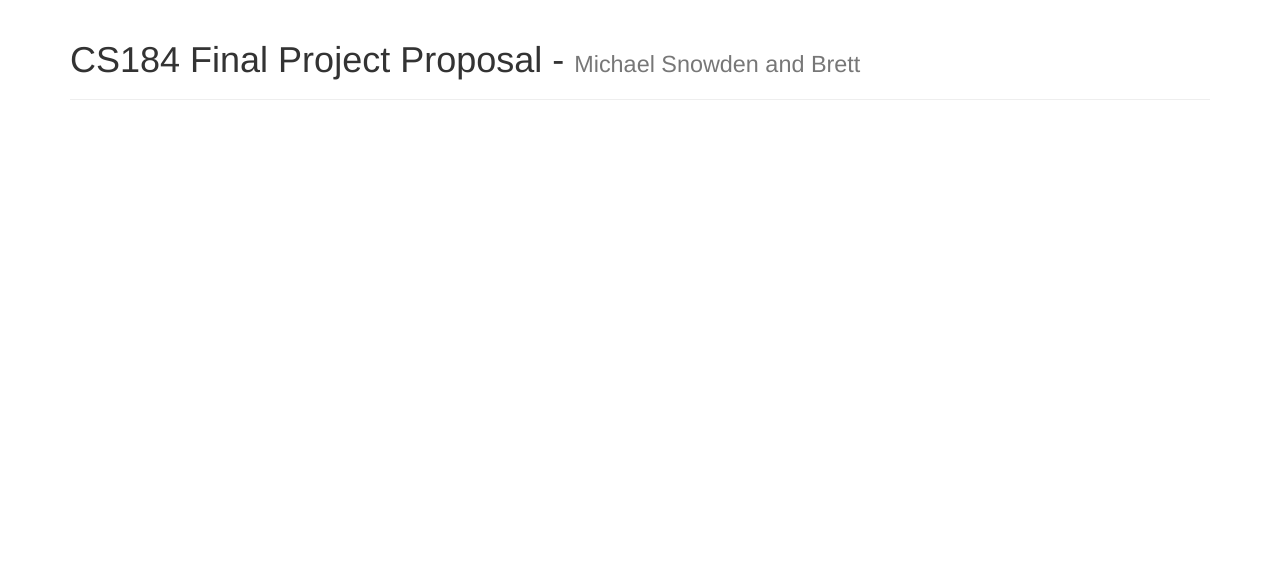
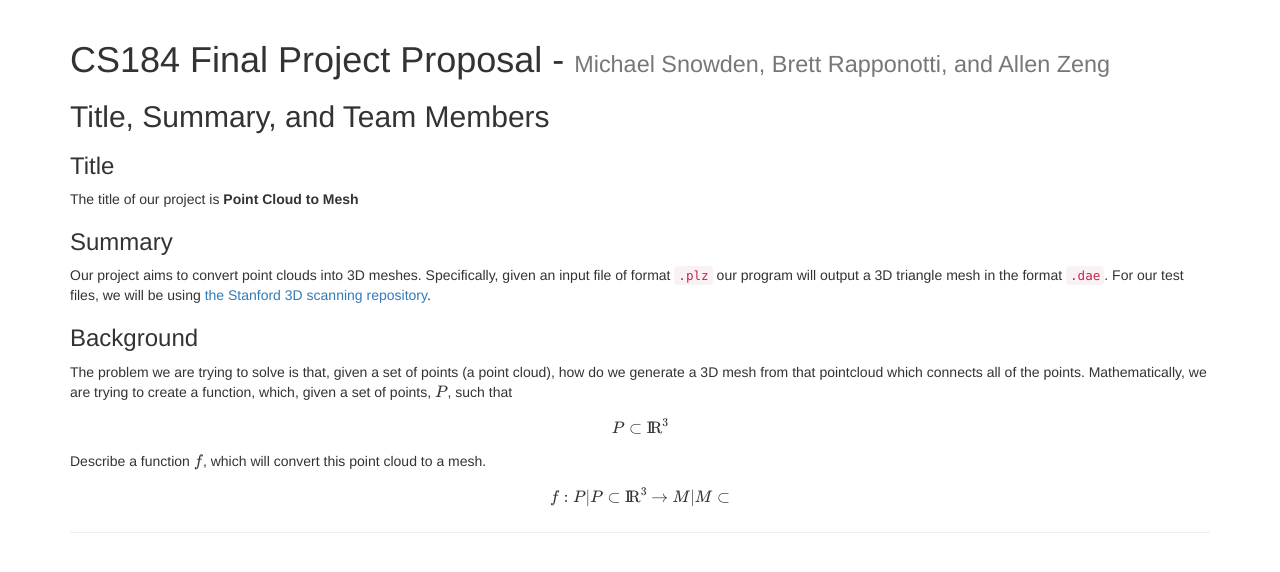
Before and after one commit to CS184Team/cs184-final, a plain HTML site: page index.html in a window 1280 px wide. Drawn offline with nearby package versions, Linux system fonts and the light colour scheme; some packages are replaced by stand-ins of ours.

Commit message:
Added some stuff

```diff
--- a/index.html
+++ b/index.html
@@ -41,8 +41,29 @@
 <div class="container">
 <div class="page-header" id="Introduction">
     <h1>CS184 Final Project Proposal -
-        <small>Michael Snowden and Brett</small>
+        <small>Michael Snowden, Brett Rapponotti, and Allen Zeng</small>
     </h1>
-    <p></p>
+    <h2>Title, Summary, and Team Members</h2>
+    <h3>Title</h3>
+    <p>
+        The title of our project is <b>Point Cloud to Mesh</b>
+    </p>
+    <h3>Summary</h3>
+    <p>
+        Our project aims to convert point clouds into 3D meshes. Specifically, given an input file of format <code>.plz</code> our program will output a 3D triangle mesh in the format <code>.dae</code>. For our test files, we will be using <a href="http://graphics.stanford.edu/data/3Dscanrep/">the Stanford 3D scanning repository</a>.
+    </p>
+    <h3>Background</h3>
+    <p>
+        The problem we are trying to solve is that, given a set of points (a point cloud), how do we generate a 3D mesh from that pointcloud which connects all of the points.
+
+        Mathematically, we are trying to create a function, which, given a set of points, $P$, such that
+
+        $$P \subset {\rm I\!R}^3$$
+
+        Describe a function $f$, which will convert this point cloud to a mesh.
+
+
+        $$f : {P | P \subset {\rm I\!R}^3} \rightarrow {M | M \subset }$$
+    </p>
 </div>
 </body>
```
